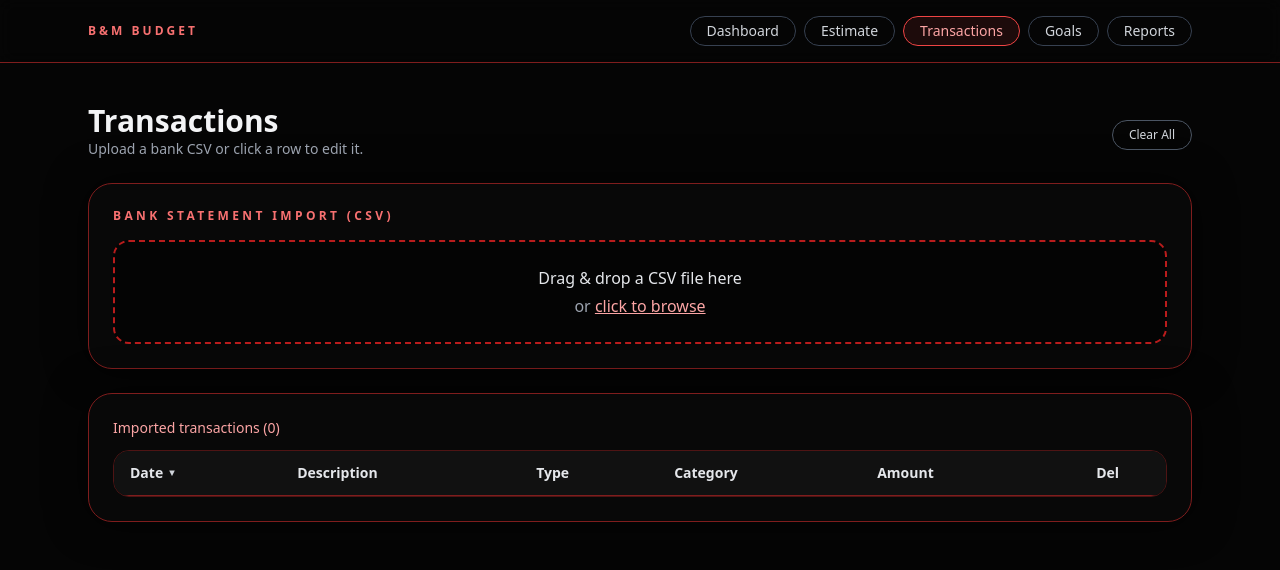
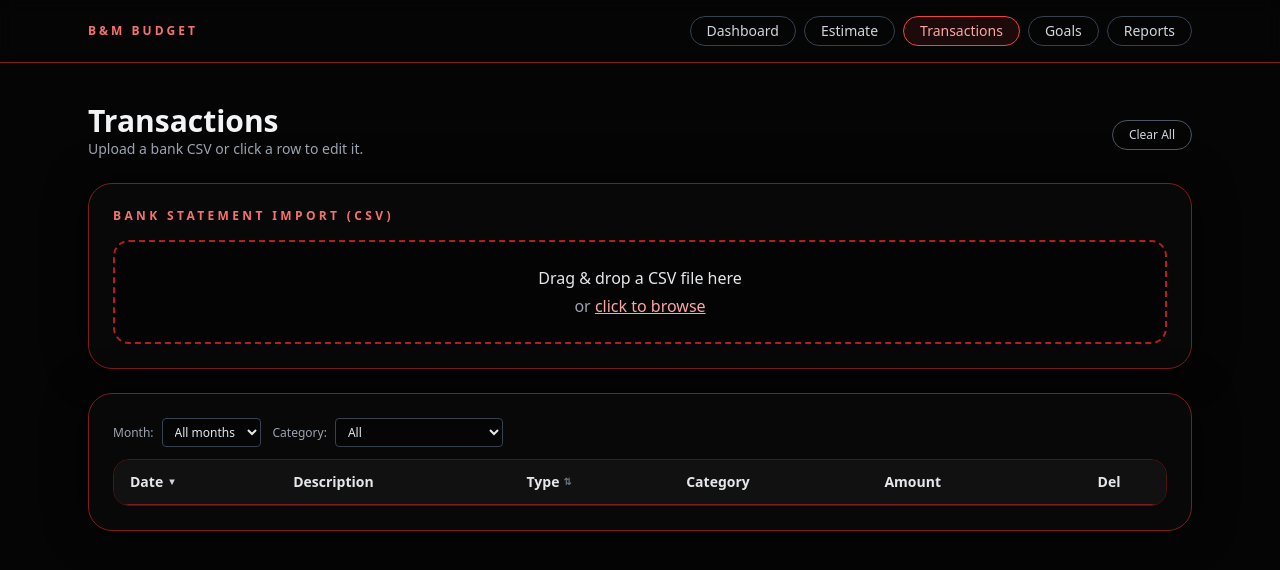
Before and after one commit to bridgerdean47/budget-app, a React (Vite) app: page / in a window 1280 px wide. Both pictures are taken after a click on the button "Transactions". Shown: the top 570 px of the page. Built offline with nearby package versions, Linux system fonts and the light colour scheme.

Commit message:
"added filters to TransactionsPage"

```diff
--- a/src/pages/TransactionsPage.jsx
+++ b/src/pages/TransactionsPage.jsx
@@ -22,7 +22,8 @@ const CATEGORY_OPTIONS = [
   "Travel",
   "Personal",
   "Cable/Satellite Services",
-  "Everything Else",
+  "To Checking",
+  "To Savings"
 ];
 
 /* -------------------------------------------------
@@ -123,6 +124,34 @@ function guessCategory(desc = "") {
 /* -------------------------------------------------
    COMPONENT
 -------------------------------------------------- */
+// Turn a date string into a "YYYY-MM" key
+function getMonthKeyFromDate(dateStr) {
+  if (!dateStr) return null;
+
+  // Case 1: already like "2025-12-11" or "2025-12"
+  if (/^\d{4}-\d{2}/.test(dateStr)) return dateStr.slice(0, 7);
+
+  // Case 2: formats like "12/11/2025" or "12-11-25"
+  const m = dateStr.match(/^(\d{1,2})[/-](\d{1,2})[/-](\d{2,4})/);
+  if (m) {
+    let [_, mm, dd, yy] = m;
+    mm = mm.padStart(2, "0");
+    const year = yy.length === 2 ? `20${yy}` : yy;
+    return `${year}-${mm}`;
+  }
+
+  return null;
+}
+
+function formatMonthLabel(key) {
+  if (key === "all") return "All months";
+  const [year, month] = key.split("-");
+  const names = ["Jan","Feb","Mar","Apr","May","Jun","Jul","Aug","Sep","Oct","Nov","Dec"];
+  const idx = parseInt(month, 10) - 1;
+  if (Number.isNaN(idx) || idx < 0 || idx > 11) return key;
+  return `${names[idx]} ${year}`;
+}
+
 export default function TransactionsPage({
   theme,
   cardClass,
@@ -139,6 +168,8 @@ export default function TransactionsPage({
     key: "date",
     direction: "desc",
   });
+  const [selectedMonth, setSelectedMonth] = useState("all");
+  const [categoryFilter, setCategoryFilter] = useState("all");
   const fileInputRef = useRef(null);
 
   /* -----------------------------------------------
@@ -242,20 +273,52 @@ if (type === "expense") {
         : { key, direction: "asc" }
     );
   };
+  const monthOptions = useMemo(() => {
+    const set = new Set(
+      (transactions || [])
+        .map((t) => getMonthKeyFromDate(t.date))
+        .filter(Boolean)
+    );
+    const keys = Array.from(set).sort();
+    return ["all", ...keys];
+  }, [transactions]);
 
 const sortedTransactions = useMemo(() => {
-    const data = [...transactions];
+  let data = [...transactions];
 
+  // SORT
   if (sortConfig.key === "date") {
     data.sort((a, b) => {
       const da = new Date(a.date || 0);
       const db = new Date(b.date || 0);
       return sortConfig.direction === "asc" ? da - db : db - da;
     });
+  } else if (sortConfig.key === "type") {
+    // Asc order: Income -> Expense -> Payment -> Transfer
+    const order = { income: 0, expense: 1, payment: 2, transfer: 3 };
+
+    data.sort((a, b) => {
+      const aRank = order[a.type] ?? 99;
+      const bRank = order[b.type] ?? 99;
+      return sortConfig.direction === "asc" ? aRank - bRank : bRank - aRank;
+    });
+  }
+
+  // FILTER (month)
+  if (selectedMonth !== "all") {
+    data = data.filter((t) => getMonthKeyFromDate(t.date) === selectedMonth);
+  }
+
+  // FILTER (category)
+  if (categoryFilter !== "all") {
+    data = data.filter(
+      (t) => (t.category || "Uncategorized") === categoryFilter
+    );
   }
 
   return data;
-  }, [transactions, sortConfig]);
+}, [transactions, sortConfig, categoryFilter, selectedMonth]);
+
 
   const renderSortIcon = (key) =>
     sortConfig.key !== key ? (
@@ -331,9 +394,55 @@ if (type === "expense") {
 
       {/* TABLE CARD */}
       <section className={cardClass}>
-        <h3 className="mb-3 text-sm font-medium text-red-300">
-          Imported transactions ({transactions.length})
-        </h3>
+        <div className="mb-3 flex flex-wrap items-center gap-3">
+  {/* Month filter */}
+  <div className="flex items-center gap-2">
+    <span className="text-xs text-gray-400">Month:</span>
+    <select
+      value={selectedMonth}
+      onChange={(e) => setSelectedMonth(e.target.value)}
+      className="bg-[#050505] border border-gray-700 text-xs rounded px-2 py-1 text-gray-200"
+    >
+      {monthOptions.map((key) => (
+        <option key={key} value={key}>
+          {formatMonthLabel(key)}
+        </option>
+      ))}
+    </select>
+  </div>
+
+  {/* Category filter */}
+  <div className="flex items-center gap-2">
+    <span className="text-xs text-gray-400">Category:</span>
+    <select
+      value={categoryFilter}
+      onChange={(e) => setCategoryFilter(e.target.value)}
+      className="bg-[#050505] border border-gray-700 text-xs rounded px-2 py-1 text-gray-200"
+    >
+      <option value="all">All</option>
+      {CATEGORY_OPTIONS.map((cat) => (
+        <option key={cat} value={cat}>
+          {cat}
+        </option>
+      ))}
+    </select>
+  </div>
+
+  {/* Clear */}
+  {(categoryFilter !== "all" || selectedMonth !== "all") && (
+    <button
+      type="button"
+      onClick={() => {
+        setCategoryFilter("all");
+        setSelectedMonth("all");
+      }}
+      className="text-xs text-gray-400 hover:text-gray-200 underline"
+    >
+      Clear filters
+    </button>
+  )}
+</div>
+
 
         <div className="overflow-x-auto rounded-2xl border border-red-900/60">
           <table className="w-full text-sm border-collapse">
@@ -352,7 +461,16 @@ if (type === "expense") {
                 <th className="px-4 py-3 text-left font-semibold">
                   Description
                 </th>
-                <th className="px-4 py-3 text-left font-semibold">Type</th>
+                <th className="px-4 py-3 text-left font-semibold">
+  <button
+    type="button"
+    onClick={() => handleSortClick("type")}
+    className="flex items-center gap-1 select-none"
+  >
+    <span>Type</span>
+    {renderSortIcon("type")}
+  </button>
+</th>
                 <th className="px-4 py-3 text-left font-semibold">Category</th>
                 <th className="px-4 py-3 text-left font-semibold">Amount</th>
                 <th className="px-4 py-3 text-center font-semibold">Del</th>
```
Lines whose indentation alone changed are shown as unchanged.
